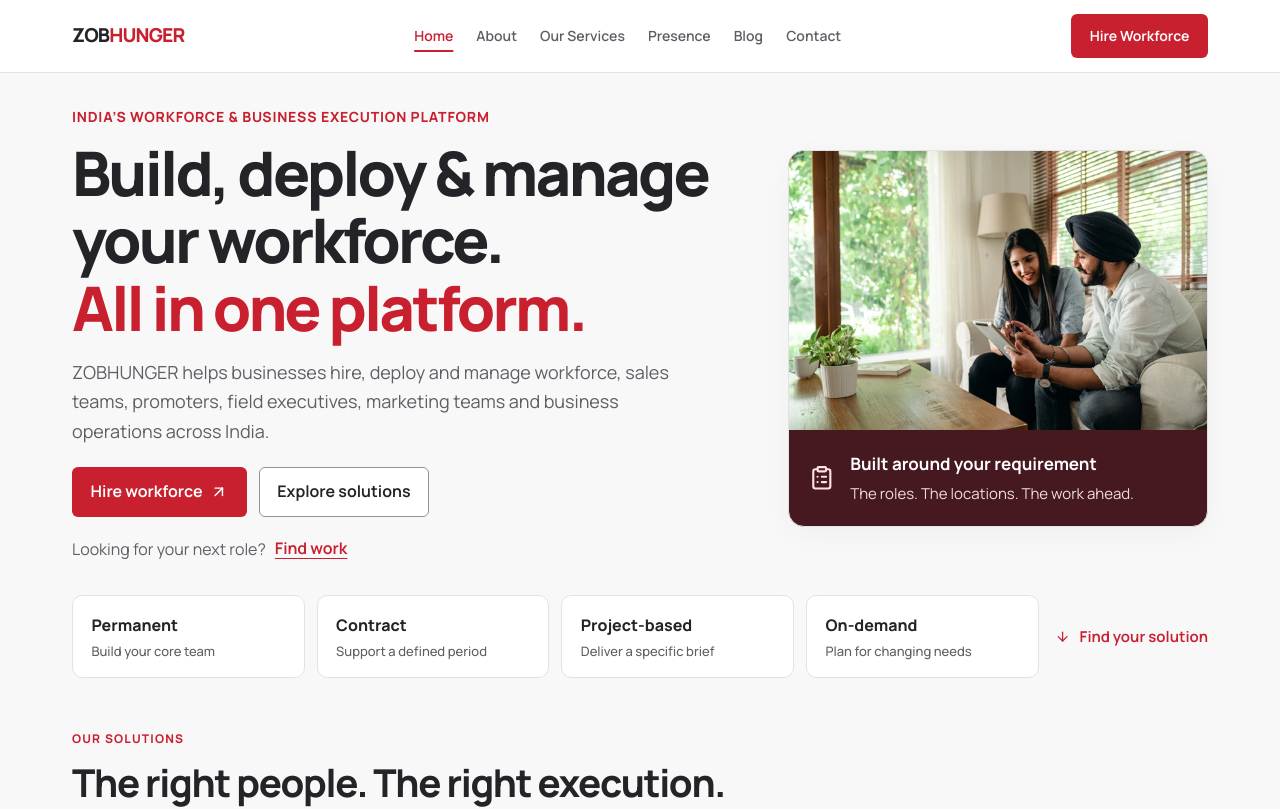
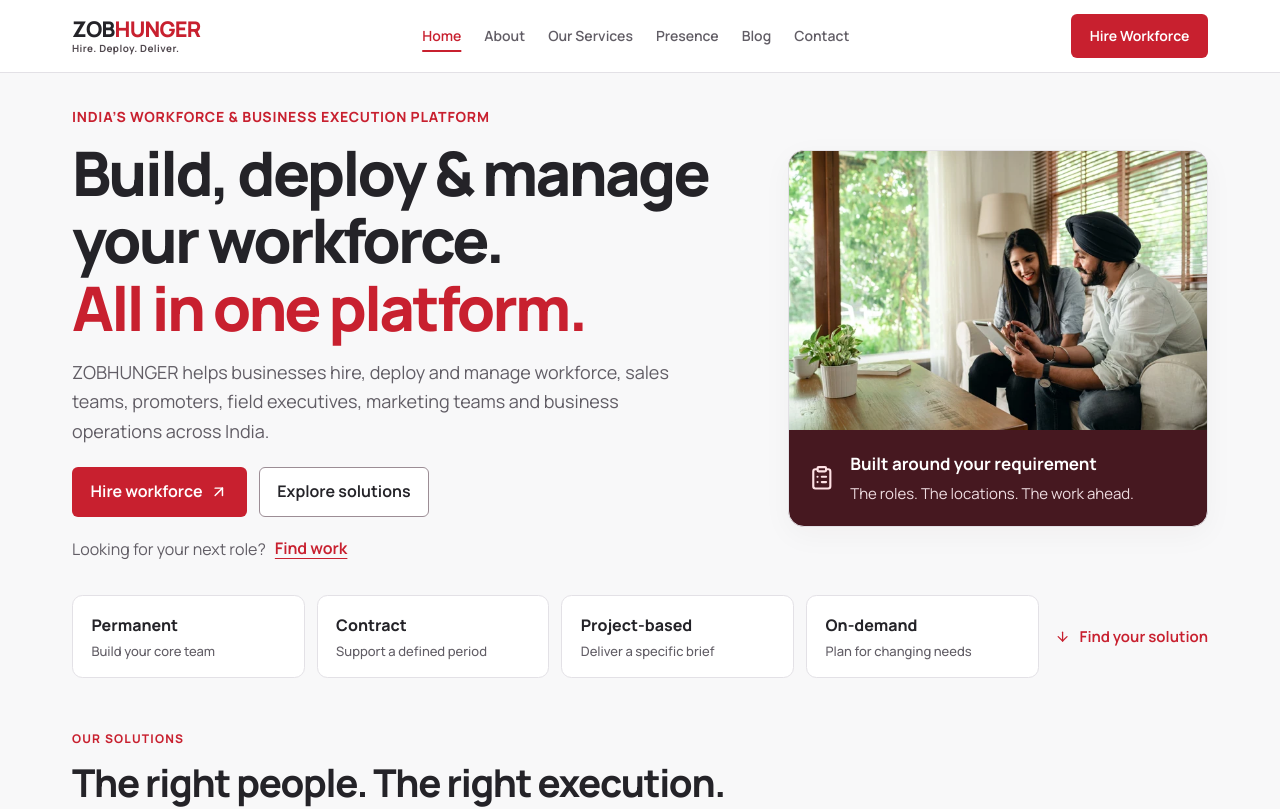
Before and after one commit to Aayush20253534/ZOBHUNGER, a Next.js app in the folder client/: page / in a window 1280 px wide. Shown: the top 809 px of the page. Built offline with nearby package versions, Linux system fonts and the light colour scheme.

Commit message:
style: add navbar tagline and strengthen wordmark

```diff
--- a/client/src/components/layout/Navbar.tsx
+++ b/client/src/components/layout/Navbar.tsx
@@ -21,9 +21,12 @@ export function Navbar() {
       </a>
       <header className="zb-header">
         <div className="zb-container zb-header-inner">
-          <Link href="/" className="zb-wordmark" aria-label="ZOBHUNGER home">
-            ZOB<span>HUNGER</span>
-          </Link>
+          <div className="zb-header-brand">
+            <Link href="/" className="zb-wordmark" aria-label="ZOBHUNGER home">
+              ZOB<span>HUNGER</span>
+            </Link>
+            <span className="zb-header-tagline">Hire. Deploy. Deliver.</span>
+          </div>
 
           <nav className="zb-desktop-nav" aria-label="Main navigation">
             {navigation.map((item) => {
--- a/client/src/styles/brand.css
+++ b/client/src/styles/brand.css
@@ -138,6 +138,28 @@ body > main[class] {
 }
 .zb-wordmark span {
   color: var(--zb-action);
+}
+.zb-header-brand {
+  display: inline-flex;
+  flex-direction: column;
+  align-items: flex-start;
+  justify-content: center;
+  gap: 0.2rem;
+  flex: 0 0 auto;
+  line-height: 1;
+}
+.zb-header .zb-wordmark {
+  font-size: 1.35rem;
+  font-weight: 800;
+  letter-spacing: -0.035em;
+}
+.zb-header-tagline {
+  color: #51494f;
+  font-size: 0.62rem;
+  line-height: 1.15;
+  font-weight: 700;
+  letter-spacing: 0.045em;
+  white-space: nowrap;
 }
 .zb-header {
   position: sticky;
@@ -820,6 +842,15 @@ body > main[class] {
     gap: clamp(1.25rem, 1.8vw, 2rem);
   }
 }
+@media (max-width: 520px) {
+  .zb-header .zb-wordmark {
+    font-size: 1.2rem;
+  }
+  .zb-header-tagline {
+    font-size: 0.54rem;
+    letter-spacing: 0.035em;
+  }
+}
 @media (min-width: 1200px) {
   .zb-header-inner {
     display: grid;
```
